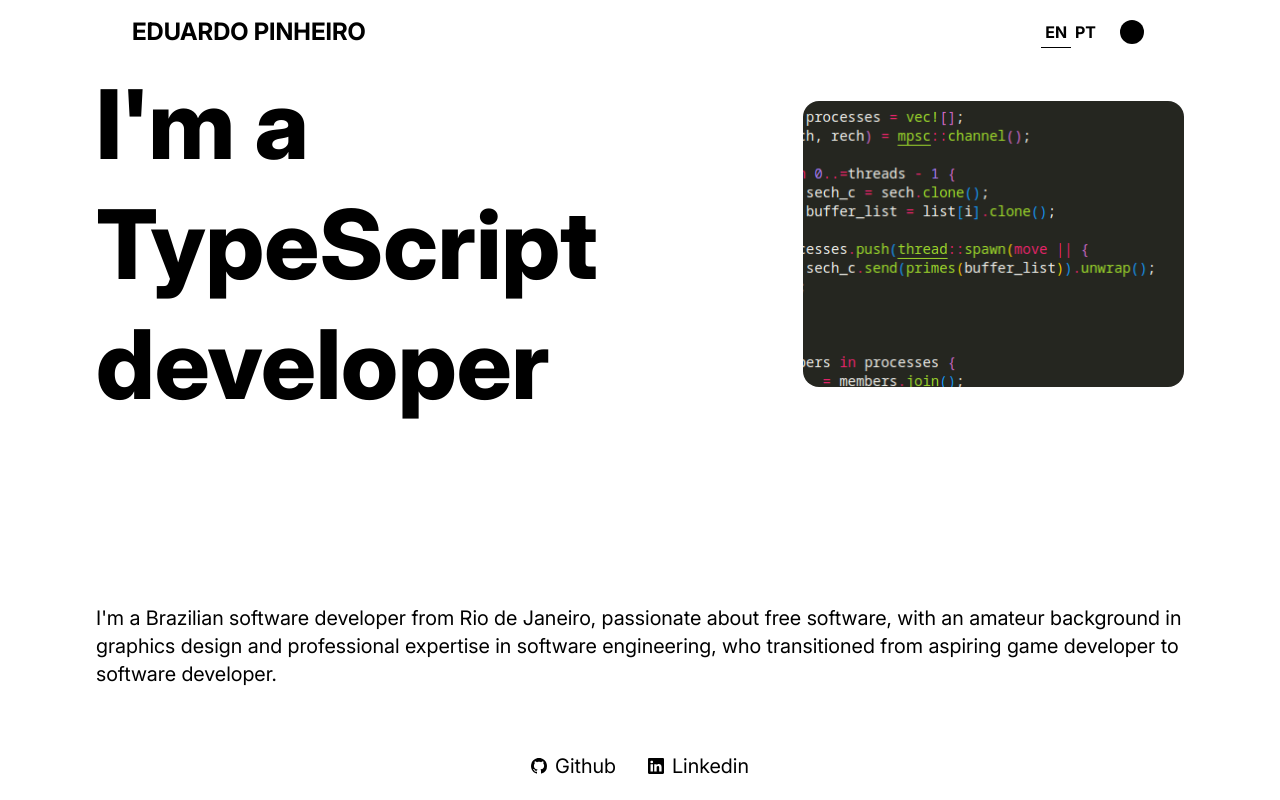
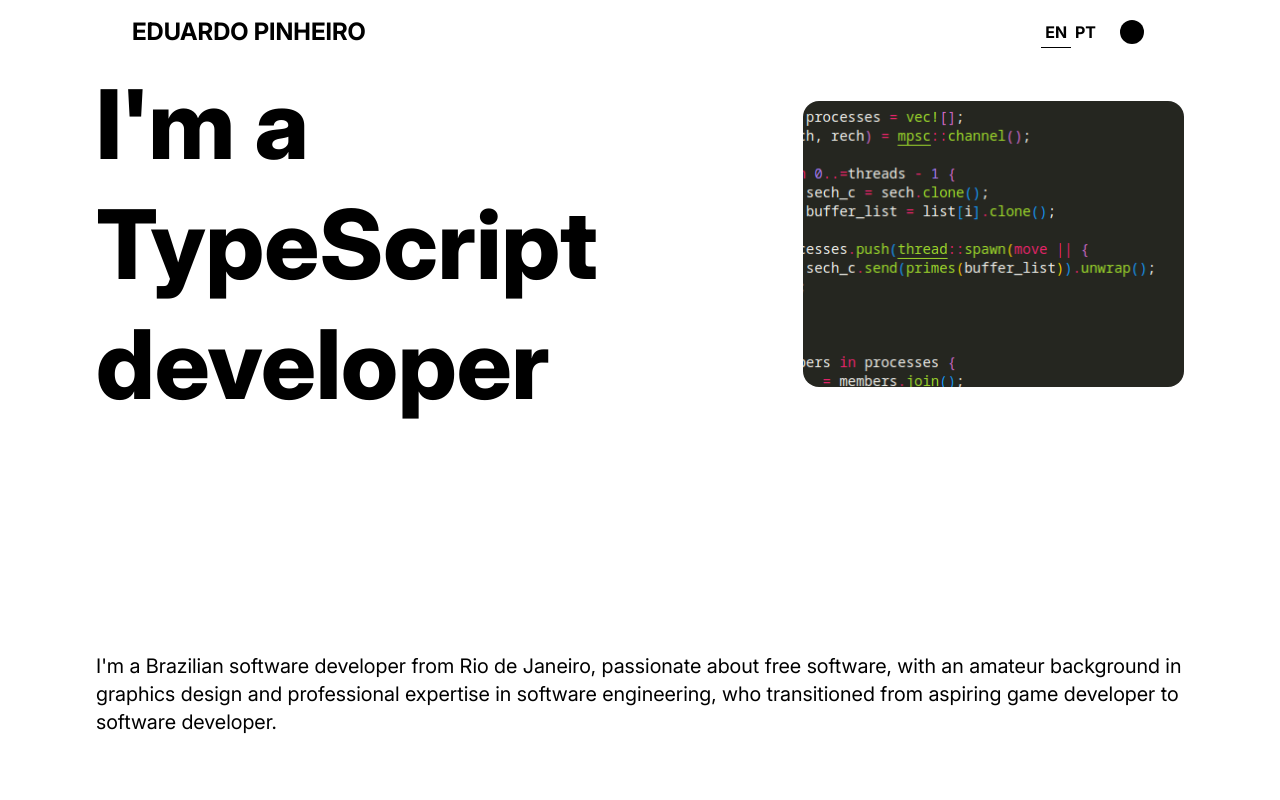
Before and after one commit to Edhet/eduardop, an Angular app: page / in a window 1280 px wide. Shown: the top 800 px of the page. Built offline with nearby package versions, Linux system fonts and the light colour scheme.

Commit message:
Fixed bug in hero section size

```diff
--- a/src/app/components/hero/hero.component.html
+++ b/src/app/components/hero/hero.component.html
@@ -1,5 +1,5 @@
-<div class="min-h-svh text-black dark:text-white">
-  <div class="slowFade absolute top-0 flex flex-col px-4 md:px-12 lg:px-24 2xl:px-[10%] h-full min-h-fit pt-16 pb-5">
+<div class="min-h-fit h-svh text-black dark:text-white">
+  <div class="slowFade flex flex-col px-4 md:px-12 lg:px-24 2xl:px-[10%] h-full min-h-fit pt-4 pb-5">
 
     <div class="md:min-h-0 font-bold flex flex-row flex-wrap justify-between gap-6">
       <app-tech-display class="min-w-full lg:min-w-[60%]"></app-tech-display>
@@ -7,8 +7,8 @@
       <img class="object-cover bg-cover rounded-2xl md:my-auto max-w-[35%] min-w-[35%] min-h-[30%] max-h-[80%] aspect-4/3 pointer-events-none brightness-95" [src]="projectImage" alt="Project showcase">
     </div>
 
-    <div class="mt-auto md:text-xl">
-      <article class="pt-12 md:pt-0 mb-5 md:mb-12">
+    <div class="mt-auto md:text-xl pt-6">
+      <article class="md:pt-0 mb-5 md:mb-12">
         <p>{{localizationService.aboutSectionContent.sectionBody}}</p>
       </article>
 
```
